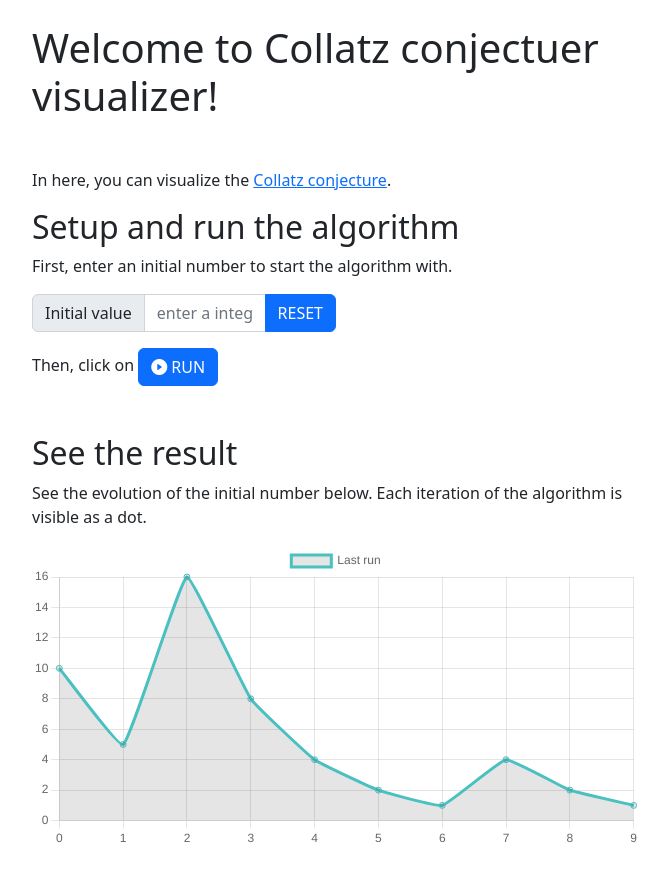
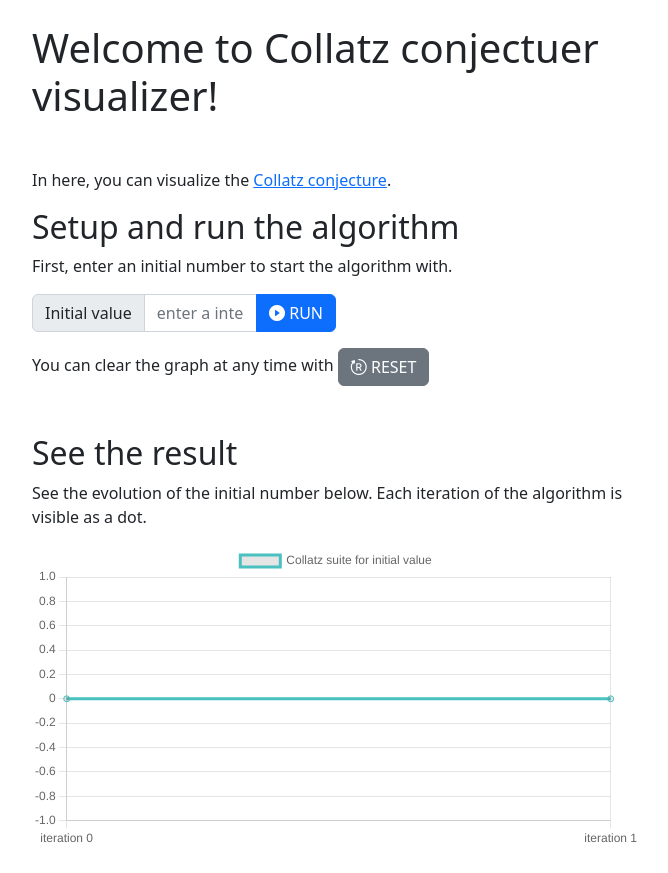
Before and after one commit to berdal84/collatz-conjecture, a website built with webpack: page src/static/index.html in a window 1280 px wide. Both pictures are taken after a click on the button "RUN". Shown: the whole page, without its empty margins (304-972 px from the left). Built offline with nearby package versions, Linux system fonts and the light colour scheme.

Commit message:
first working implementation

```diff
--- a/src/js/app.js
+++ b/src/js/app.js
@@ -18,12 +18,15 @@ class ChartController {
 
         this.config = {
             type: 'line',
+            scales: {
+
+            },
             data: {
                 labels: this.labels,
                 datasets: [{
-                    label: 'Last run',
+                    label: 'Collatz suite for initial value',
                     data: this.data,
-                    fill: true,
+                    fill: false,
                     borderColor: 'rgb(75, 192, 192)',
                     tension: 0.1
                 }]
@@ -37,6 +40,18 @@ class ChartController {
         this.chart = new Chart(ctx, this.config);
     }
 
+    reset() {
+        this.clear();
+        this.chart.update();
+        log.message('Chart cleared')
+    }
+
+    clear() {
+        this.chart.clear();
+        this.data.splice(0, this.data.length -1);
+        this.labels.splice(0, this.labels.length -1)
+    }
+
     update( data ) {
         log.message('Updating chart ...')
         if( !data )
@@ -48,12 +63,12 @@ class ChartController {
             log.error('data must be an Array!')
         }
 
-        this.data.splice(0, this.data.length -1);
+        this.clear();
+
         this.data.push(...data);
-        this.labels.splice(0, this.labels.length -1)
 
         this.data.forEach( (val, idx) => {
-            this.labels.push(idx);
+            this.labels.push(`iteration ${idx}`);
         })
 
         this.chart.update();
@@ -73,10 +88,28 @@ class App {
     start() {
         log.message(`App starting ...`);
 
+        const resetBtn = document.getElementById('reset-btn');
         const runBtn = document.getElementById('run-btn');
+        const initInput = document.getElementById('init-input');
+
         runBtn.addEventListener( 'click', () => {
             log.message(`Run button clicked`);
-            this.runAlgorithm();
+
+            const initNum = Number(initInput.value);
+            if( !Number.isInteger(initNum) && initNum !== 0     ) {
+                // TODO: display a message to the user
+                log.message('Initial number must be a non null integer!')
+                return;
+            }
+
+            this.runAlgorithm( initNum );
+        });
+
+        resetBtn.addEventListener( 'click', () => {
+            log.message(`Reset button clicked`);
+
+            initInput.value = null;
+            this.chartController.reset();
         });
 
         this.chartController = new ChartController(`chart`)
@@ -85,8 +118,29 @@ class App {
         log.message(`App started`);
     }
 
-    runAlgorithm() {
-        const data = [10, 5, 16, 8, 4, 2, 1, 4, 2, 1];
+    runAlgorithm( init ) {
+        const data = [init];
+        let should_stop = false;
+        while( !should_stop )
+        {
+            const curr = data[data.length-1];
+            log.message(`Run algorithm for ${curr}`)
+
+            if( curr % 2 === 0)
+            {
+                data.push(curr / 2);
+            }
+            else
+            {
+                data.push(curr * 3 + 1);
+            }
+
+
+            if( curr === 1 || curr === 0 ){
+                should_stop = true;
+            }
+        }
+
         this.chartController.update(data);
     }
 
--- a/src/static/index.html
+++ b/src/static/index.html
@@ -16,11 +16,11 @@
       <p>First, enter an initial number to start the algorithm with.</p>
       <div class="input-group w-50 mb-3">
           <span class="input-group-text" id="basic-addon1">Initial value</span>
-          <input type="text" class="form-control" placeholder="enter a integer value here"
+          <input id="init-input" type="text" class="form-control" placeholder="enter a integer value here"
                  aria-label="InitialNumber" aria-describedby="basic-addon1">
-          <button class="btn btn-primary" >RESET</button>
+          <button id="run-btn" class="btn btn-primary" ><i class="bi bi-play-circle-fill"></i> RUN</button>
       </div>
-      <p>Then, click on <button id="run-btn" class="btn btn-primary" ><i class="bi bi-play-circle-fill"></i> RUN</button></p>
+      <p>You can clear the graph at any time with <button id="reset-btn" class="btn btn-secondary" ><i class="bi bi-bootstrap-reboot"></i> RESET</button></p>
 
       <h2 class="mt-5">See the result</h2>
       <p>See the evolution of the initial number below. Each iteration of the algorithm is visible as a dot.</p>
```
